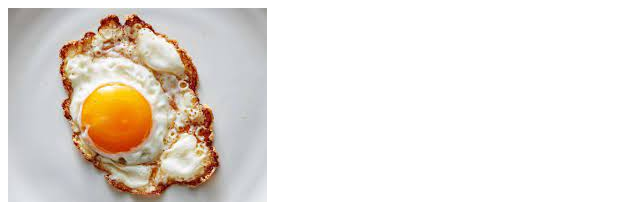
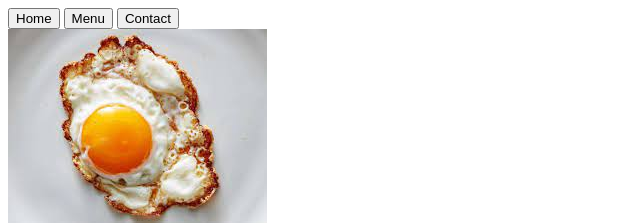
Before and after one commit to jobin-b/restaurant, a website built with webpack: page dist/index.html in a window 1280 px wide. Shown: the top 224 px of the page, without its empty margins (0-640 px from the left). Built offline with nearby package versions, Linux system fonts and the light colour scheme.

Commit message:
Initial dist subtree commit

```diff
--- a/dist/index.html
+++ b/dist/index.html
@@ -9,6 +9,9 @@
 </head>
 <body>
     <script src="main.js" defer></script>
+    <button id="home">Home</button>
+    <button id="menu">Menu</button>
+    <button id="contact">Contact</button>
     <div id="content">
     </div>
 </body>
```
Also changed, not shown: dist/main.js (+1 -1 lines).
